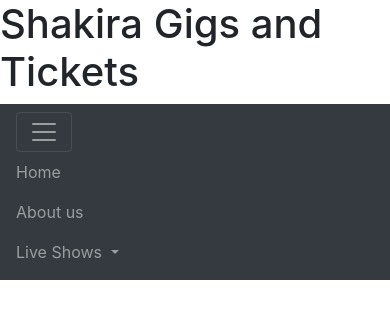
After one commit to emmyamanda/shakiraTickets, a Django app: template pages/templates/live-show.html in a window 390 px wide, after a click that opens the changed part. The commit adds this page. Shown: the top 319 px of the page. Run offline with Django 4.2, Linux system fonts and the light colour scheme; the template is opened without the code that fills it, so the values that code supplies are empty; some libraries are stand-ins or nearby versions.

Commit message:
Connect to Mongodb and retrieve live shows data

```diff
--- /dev/null
+++ b/pages/templates/live-show.html
@@ -0,0 +1,50 @@
+{% load bootstrap5 %}
+
+<!DOCTYPE html>
+<html lang="en">
+  <head>
+    <meta charset="UTF-8">
+    <meta name="viewport" content="width=device-width, initial-scale=1, shrink-to-fit=no">
+    <meta http-equiv="X-UA-Compatible" content="ie=edge">
+    <link rel="stylesheet" href="https://cdn.jsdelivr.net/npm/bootstrap@4.0.0/dist/css/bootstrap.min.css" integrity="sha384-Gn5384xqQ1aoWXA+058RXPxPg6fy4IWvTNh0E263XmFcJlSAwiGgFAW/dAiS6JXm" crossorigin="anonymous">
+    <title>Shakira Gigs and Tickets</title>
+  </head>
+  <body>
+	<h1>Shakira Gigs and Tickets</h1>
+    {# Display django.contrib.messages as Bootstrap alerts #}
+    {% bootstrap_messages %}
+    <nav class="navbar navbar-expand-lg navbar-dark bg-dark">
+        <button class="navbar-toggler" type="button" data-toggle="collapse" data-target="#navbarSupportedContent" aria-controls="navbarSupportedContent" aria-expanded="false" aria-label="Toggle navigation">
+          <span class="navbar-toggler-icon"></span>
+        </button>
+
+        <div class="collapse navbar-collapse" id="navbarSupportedContent">
+          <ul class="navbar-nav mr-auto">
+            <li class="nav-item">
+              <a class="nav-link" href="/gigs">Home <span class="sr-only">(current)</span></a>
+            </li>
+            <li class="nav-item">
+              <a class="nav-link" href="/about-us">About us</a>
+            </li>
+            <li class="nav-item dropdown">
+              <a class="nav-link dropdown-toggle" href="#" id="navbarDropdown" role="button" data-toggle="dropdown" aria-haspopup="true" aria-expanded="false">
+                Live Shows
+              </a>
+              <div class="dropdown-menu" aria-labelledby="navbarDropdown">
+                <a class="dropdown-item" href="/live-show/tokyo">Tokyo</a>
+                <a class="dropdown-item" href="/live-show/london">London</a>
+                <a class="dropdown-item" href="/live-show/berlin">Berlin</a>
+              </div>
+            </li>
+          </ul>
+        </div>
+      </nav>
+      <main>
+        {% block content %}
+        {% endblock %}
+    </main>
+  <script src="https://code.jquery.com/jquery-3.2.1.slim.min.js" integrity="sha384-KJ3o2DKtIkvYIK3UENzmM7KCkRr/rE9/Qpg6aAZGJwFDMVNA/GpGFF93hXpG5KkN" crossorigin="anonymous"></script>
+  <script src="https://cdn.jsdelivr.net/npm/popper.js@1.12.9/dist/umd/popper.min.js" integrity="sha384-ApNbgh9B+Y1QKtv3Rn7W3mgPxhU9K/ScQsAP7hUibX39j7fakFPskvXusvfa0b4Q" crossorigin="anonymous"></script>
+  <script src="https://cdn.jsdelivr.net/npm/bootstrap@4.0.0/dist/js/bootstrap.min.js" integrity="sha384-JZR6Spejh4U02d8jOt6vLEHfe/JQGiRRSQQxSfFWpi1MquVdAyjUar5+76PVCmYl" crossorigin="anonymous"></script>
+  </body>
+</html>
```
Also changed, not shown: dbscripts.py (added, +8 -0 lines), pages/templates/index.html (+7 -12 lines), pages/views.py (+8 -3 lines).
